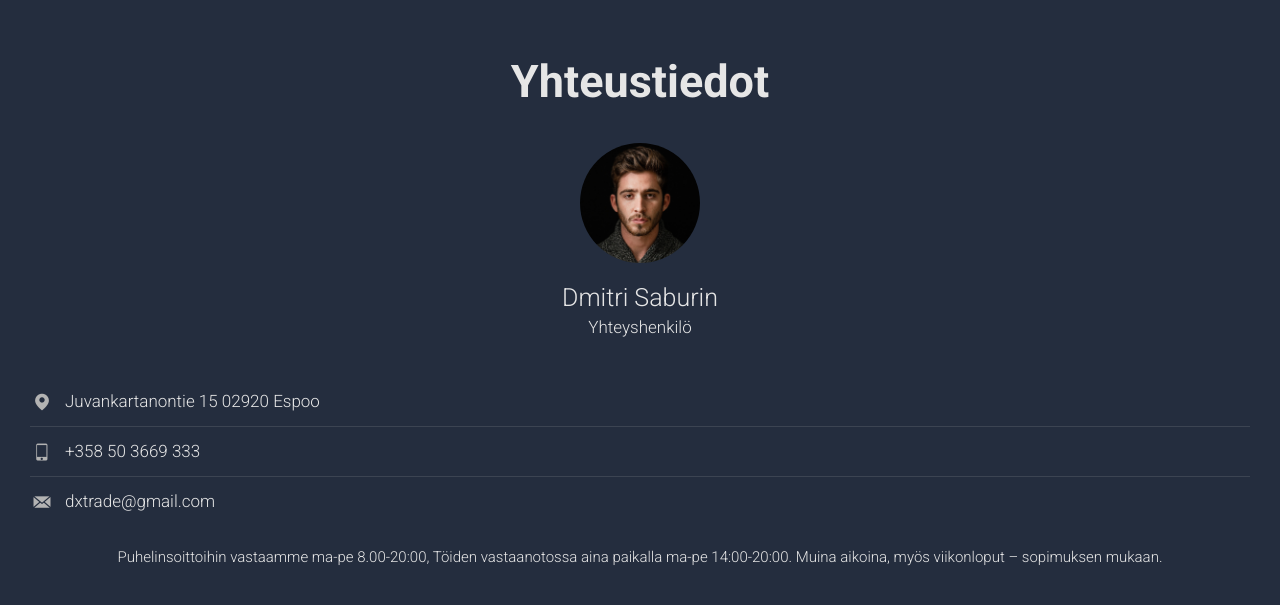
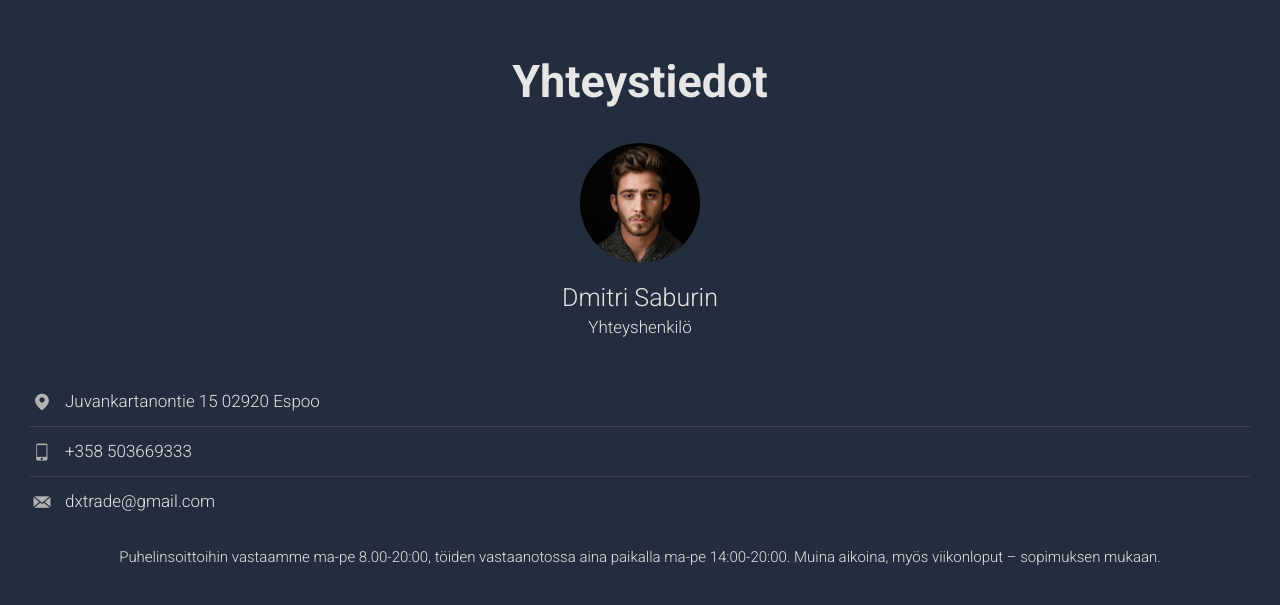
Before and after one commit to dxtradefi/website, a website: page it/contacts.html in a window 1280 px wide. Shown: the part 385-990 px from the top of the page. Drawn offline with Linux system fonts and the light colour scheme.

Commit message:
Update contacts.html

```diff
--- a/it/contacts.html
+++ b/it/contacts.html
@@ -4,7 +4,7 @@
   <meta charset="UTF-8">
   <meta name="viewport" content="width=device-width, initial-scale=1.0">
   <meta http-equiv="X-UA-Compatible" content="ie=edge">
-  <title>DX-Trade IT yhteystiedot</title>
+  <title>DX-Trade IT - yhteystiedot</title>
   <meta property="og:title" content="DX-Trade | Erilaiset Ammattilaiset Huollot">
   <meta property="og:site_name" content="DX-Trade">
   <meta property="og:description" content="Erilaiset Ammattilaiset Huollot">
@@ -18,7 +18,7 @@
       <img src="../img/contacts.svg" id="contact" alt="prices">
     </section>
     <section class="content">
-      <h1 class="title">Yhteustiedot</h1>
+      <h1 class="title">Yhteystiedot</h1>
       <figure class="contact">
         <img src="../img/yhteyshenkilo.jpg"   alt="dxtrade yhteyshenkilö">
       </figure>
@@ -31,14 +31,14 @@
         </li>
         <li>
           <i class="icon-smartphone"></i>
-          <h3>+358 50 3669 333</h3>
+          <h3>+358 503669333</h3>
         </li>
         <li>
           <i class="icon-email"></i>
           <h3>dxtrade@gmail.com</h3>
         </li>
       </ul>
-      <p class="contact">Puhelinsoittoihin vastaamme ma-pe 8.00-20:00, Töiden vastaanotossa aina paikalla ma-pe 14:00-20:00. Muina aikoina, myös viikonloput – sopimuksen mukaan.</p>
+      <p class="contact">Puhelinsoittoihin vastaamme ma-pe 8.00-20:00, töiden vastaanotossa aina paikalla ma-pe 14:00-20:00. Muina aikoina, myös viikonloput – sopimuksen mukaan.</p>
     </section>
   </main>
   <nav>
```
